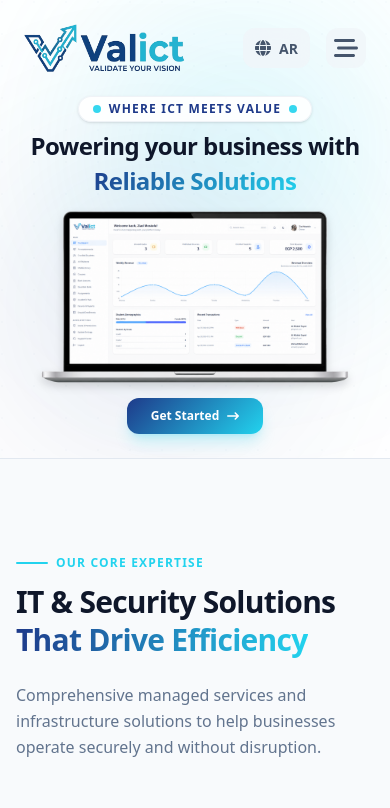
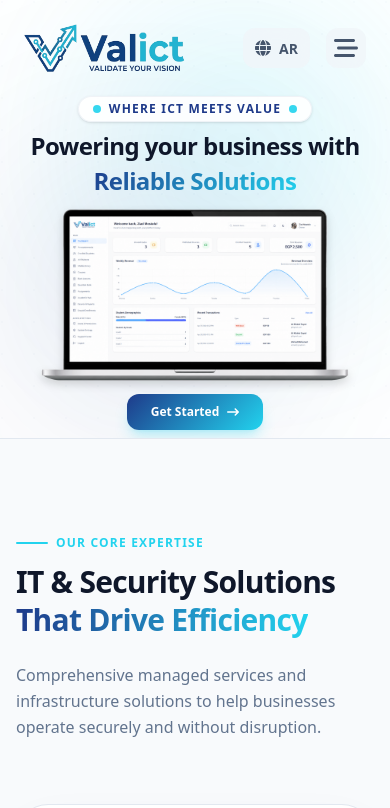
Before and after one commit to Tarek-Ali0/Valict, a Next.js app: page /en in a window 390 px wide. Shown: the top 808 px of the page. Built offline with nearby package versions, Linux system fonts and the light colour scheme.

Commit message:
Modify padding in Hero component for mobile view
Adjusted the bottom padding for mobile to reduce space before the next section.

```diff
--- a/src/components/Hero.tsx
+++ b/src/components/Hero.tsx
@@ -46,8 +46,8 @@ export function Hero({ dict }: HeroProps) {
   return (
     <section ref={containerRef} className="relative h-auto lg:h-[125vh] transition-colors duration-300">
 
-      {/* Sticky Container - الموبايل هيمشي أوتوماتيك على قد محتواه بدون فراغ، والديسكتوب هيفضل sticky مظبوط */}
-      <div className="relative lg:sticky top-0 lg:h-[100dvh] w-full overflow-hidden flex flex-col items-center justify-start pt-24 sm:pt-28 lg:pt-32 pb-6 lg:pb-0">
+      {/* Sticky Container - تم تقليل الـ padding السفلي في الموبايل عشان القسم اللي بعده يطلع لفوق وتقل المسافة */}
+      <div className="relative lg:sticky top-0 lg:h-[100dvh] w-full overflow-hidden flex flex-col items-center justify-start pt-24 sm:pt-28 lg:pt-32 pb-2 lg:pb-0">
 
         {/* --- Premium Background Elements --- */}
         <div className="absolute top-0 right-0 w-[300px] md:w-[600px] h-[300px] md:h-[600px] bg-valict-cyan/15 dark:bg-valict-cyan/10 rounded-full blur-[90px] md:blur-[120px] -z-10 pointer-events-none"></div>
@@ -55,10 +55,10 @@ export function Hero({ dict }: HeroProps) {
         <div className="circuit-bg absolute inset-0 opacity-[0.15] dark:opacity-[0.05] -z-20 pointer-events-none"></div>
         {/* ----------------------------------- */}
 
-        {/* 1. حاوية الموبايل والتابلت (تم إزالة أي فراغ سفلي نهائياً لتبدأ القسم التالي فوراً) */}
+        {/* 1. حاوية الموبايل والتابلت */}
         <div className="lg:hidden relative z-20 flex flex-col items-center text-center px-4 w-full max-w-6xl">
           {heroContent}
-          <div className="w-full max-w-[320px] xs:max-w-xs sm:max-w-md my-2.5">
+          <div className="w-full max-w-[320px] xs:max-w-xs sm:max-w-md my-2">
             <Image
               src="/dashboard-mockup.png"
               alt="Tech Dashboard"
```
